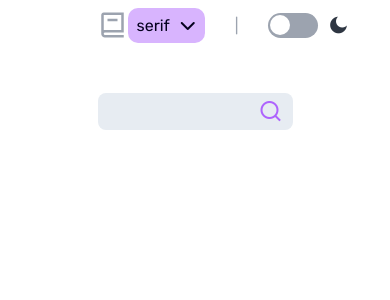
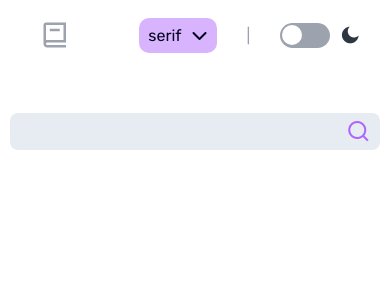
Before and after one commit to okorojames/james-dictionary-project, a React (Vite) app: page / in a window 390 px wide. Shown: the top 300 px of the page. Built offline with nearby package versions, Linux system fonts and the light colour scheme.

Commit message:
media query
worked on the media queries and perhaps i believe it should be responsive on smaller devices

```diff
--- a/src/App.css
+++ b/src/App.css
@@ -186,3 +186,22 @@ header{
     color: var(--main-three);
     cursor: pointer;
   }
+  /*  */
+  @media screen and (max-width: 998px){
+    .container{
+      width: 60%;
+    }
+  }
+  @media screen and (max-width: 756px){
+    .container{
+      width: 70%;
+    }
+  }
+  @media screen and (max-width: 576px){
+    header{
+      padding: 1rem 3rem;
+    }
+    .container{
+      width: 95%;
+    }
+  }
```
